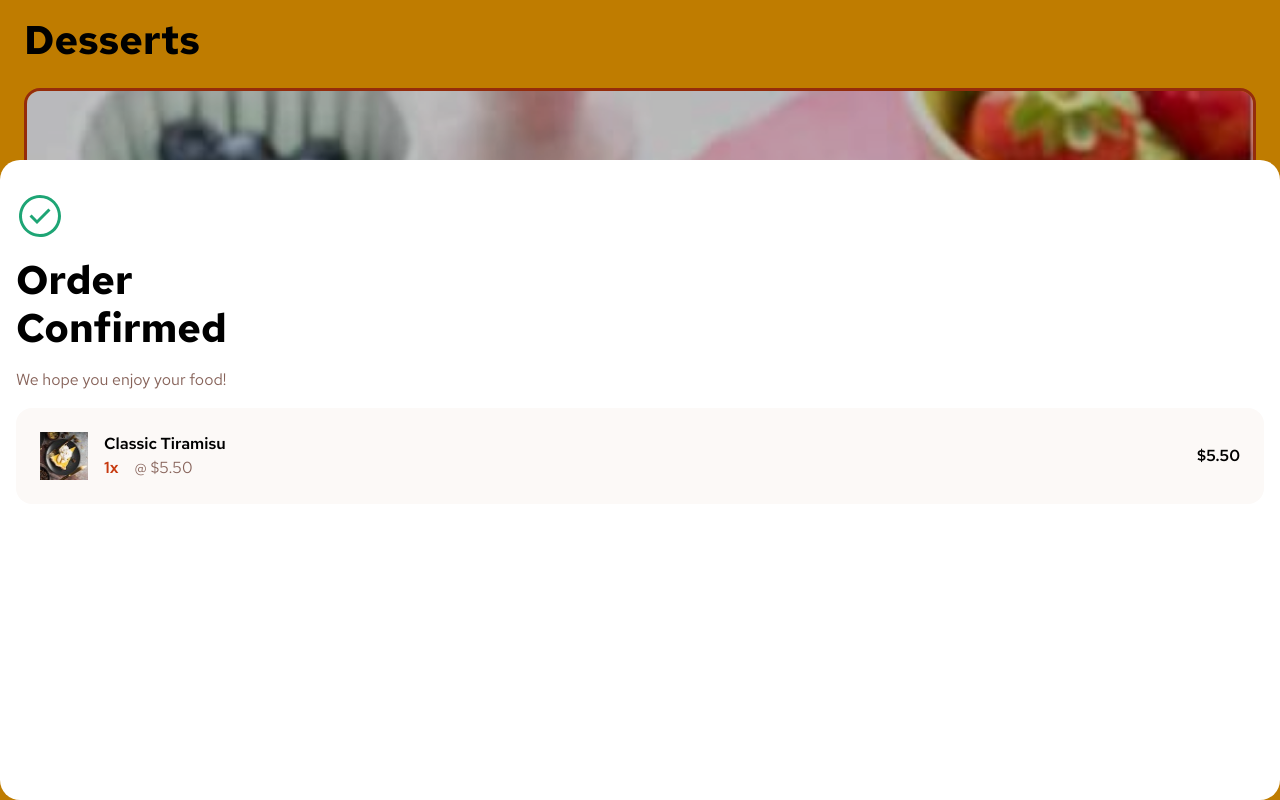
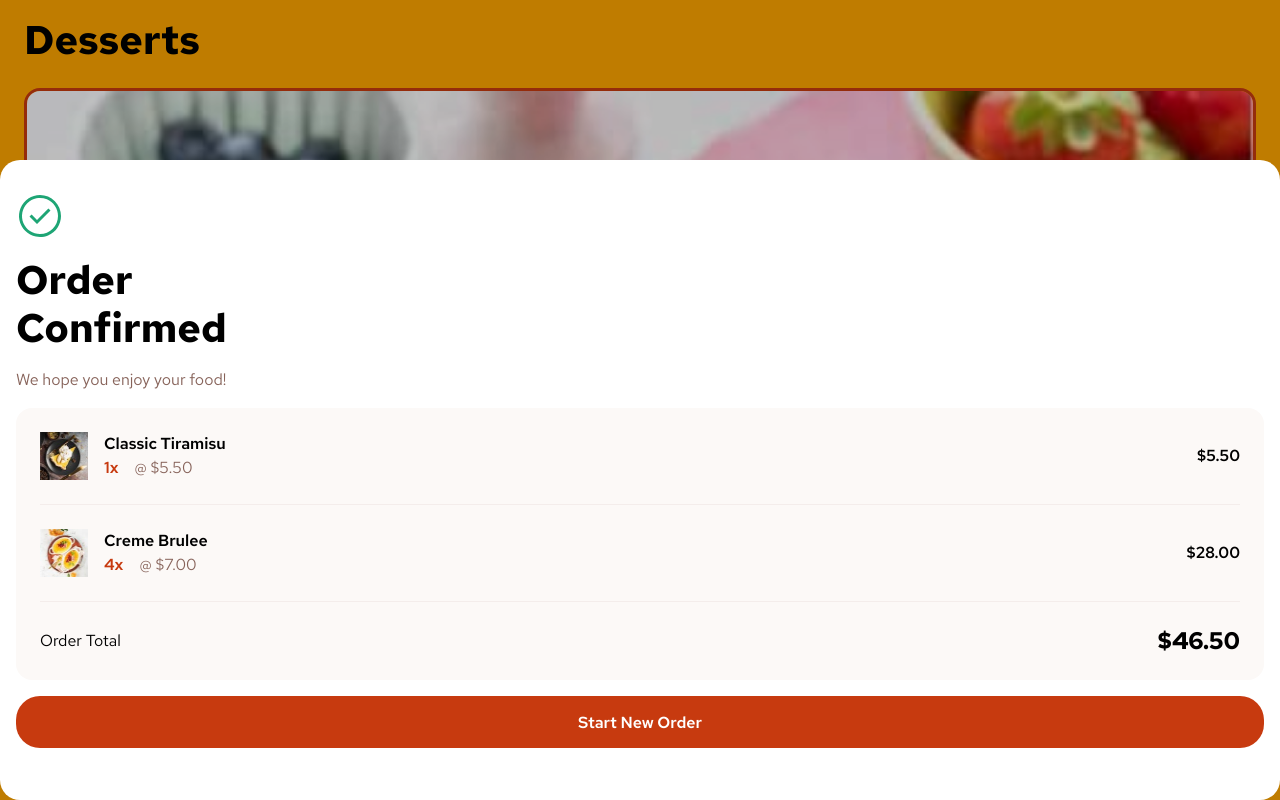
Before and after one commit to redstar504/react-food-cart, a React (Vite) app: page / in a window 1280 px wide. Shown: the top 800 px of the page. Built offline with nearby package versions, Linux system fonts and the light colour scheme.

Commit message:
implement modal/order confirmation

```diff
--- a/src/App.tsx
+++ b/src/App.tsx
@@ -193,9 +193,10 @@ function App() {
                     <>
                         <div id="overlay" onClick={() => setIsOrderConfirmed(false)}></div>
                         <div className="modal">
-                            <img src="/images/icon-order-confirmed.svg"/>
+                            <img src="/images/icon-order-confirmed.svg" alt="Order confirmed"/>
                             <h2 className="text-1">Order<br/>Confirmed</h2>
                             <p>We hope you enjoy your food!</p>
+                            <div id="summaryWrapper">
                                 <ul className="orderSummary">
                                     <li>
                                         <img src="/images/image-meringue-thumbnail.jpg" alt="Thumbnail"/>
@@ -205,7 +206,25 @@ function App() {
                                         </div>
                                         <strong className="text-3">$5.50</strong>
                                     </li>
+                                    <li>
+                                        <img src="/images/image-creme-brulee-thumbnail.jpg" alt="Thumbnail"/>
+                                        <div>
+                                            <h3 className="text-4-bold">Creme Brulee</h3>
+                                            <span className="text-4-bold">4x</span> @ $7.00
+                                        </div>
+                                        <strong className="text-3">$28.00</strong>
+                                    </li>
                                 </ul>
+                                <div id="summaryTotal">
+                                    <p className="text-4">Order Total</p>
+                                    <strong className="text-2">$46.50</strong>
+                                </div>
+                            </div>
+                            <button
+                                id="restartOrder"
+                                className="text-3"
+                                onClick={() => setIsOrderConfirmed(true)}
+                            >Start New Order</button>
                         </div>
                     </>
                 )}
--- a/src/screen.css
+++ b/src/screen.css
@@ -200,6 +200,10 @@ body {
     row-gap: 1em;
 }
 
+#cart p {
+    text-align: center;
+}
+
 #cart h2 {
     color: var(--red);
 }
@@ -277,6 +281,7 @@ body {
     display: flex;
     align-items: center;
     justify-content: center;
+    column-gap: .5em;
 }
 
 #cartFootnote p {
@@ -288,7 +293,7 @@ body {
     color: #fff;
     height: 3.25em;
     line-height: 3.25em;
-    border-radius: 1.25em;
+    border-radius: 1.5em;
 }
 
 @media (min-width: 688px) {
@@ -315,6 +320,7 @@ body {
     display: flex;
     flex-direction: column;
     row-gap: 1em;
+    overflow-y: auto;
 }
 
 .modal h2 + p {
@@ -326,11 +332,16 @@ body {
     height: 48px;
 }
 
-.orderSummary {
+#summaryWrapper {
     background: var(--rose-50);
-    display: flex;
     border-radius: 1em;
     padding: 1.5em;
+}
+
+.orderSummary {
+    display: flex;
+    flex-direction: column;
+    margin: -1.5em 0 1.5em;
 }
 
 .orderSummary li {
@@ -338,6 +349,8 @@ body {
     align-items: center;
     width: 100%;
     column-gap: 1em;
+    padding: 1.5em 0;
+    border-bottom: 1px solid var(--rose-100);
 }
 
 .orderSummary li strong {
@@ -358,3 +371,18 @@ body {
 .orderSummary li div span {
     color: var(--red);
 }
+
+#summaryTotal {
+    display: flex;
+    justify-content: space-between;
+    align-items: center;
+}
+
+#restartOrder {
+    display: block;
+    background: var(--red);
+    color: #fff;
+    height: 3.25em;
+    line-height: 3.25em;
+    border-radius: 1.5em;
+}
```
Lines whose indentation alone changed are shown as unchanged.
